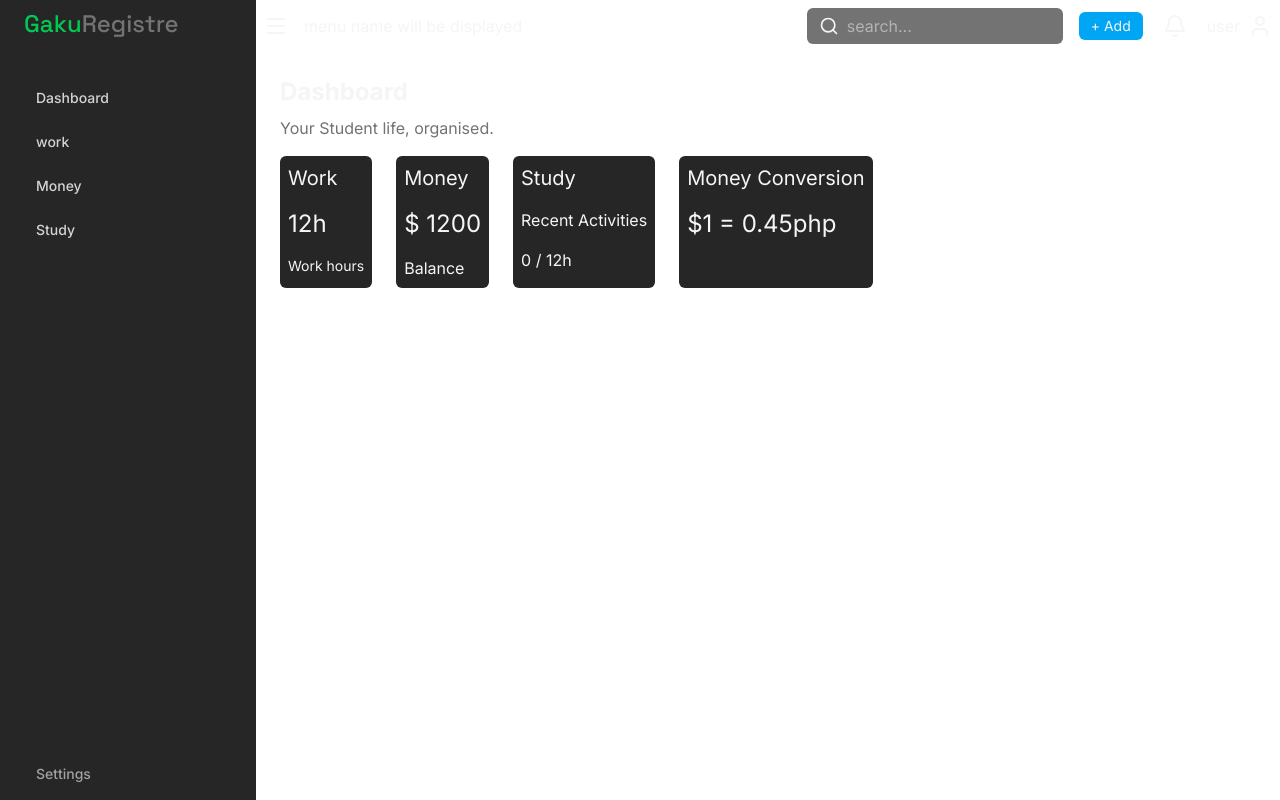
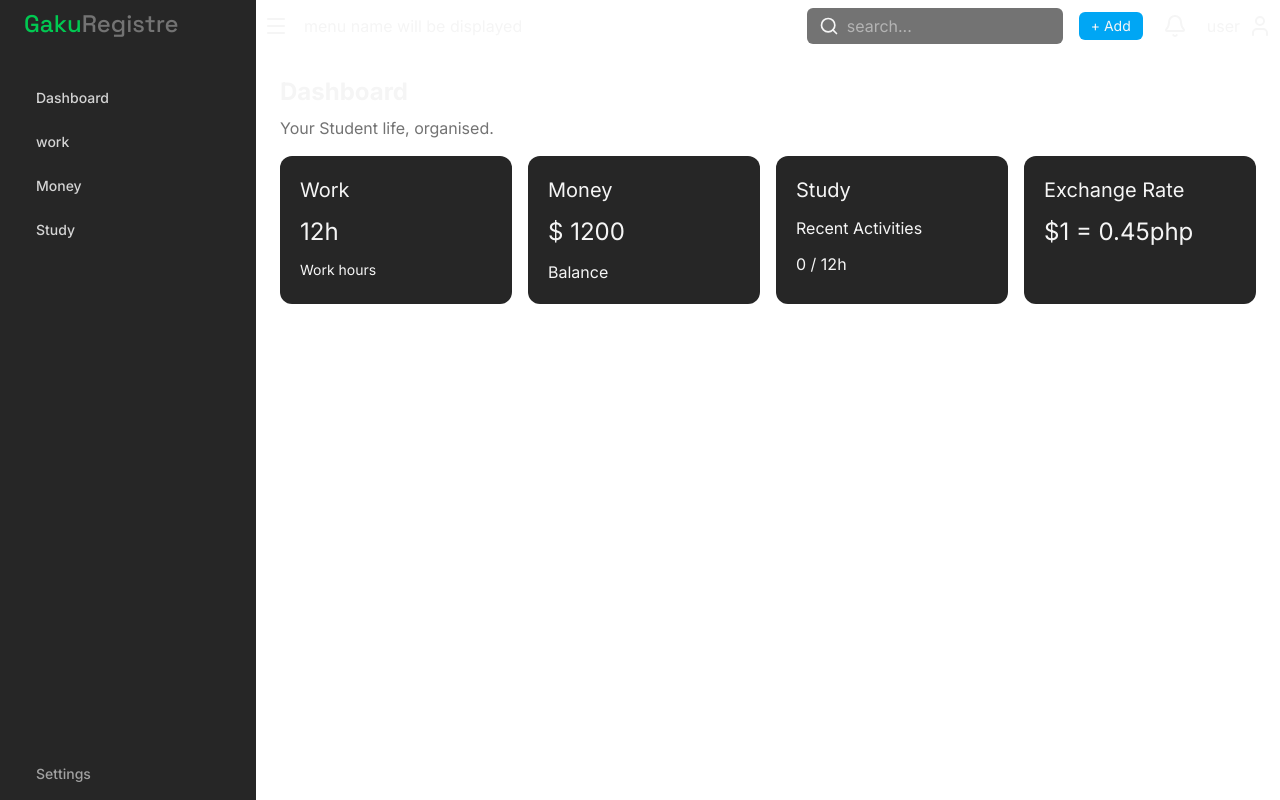
Before and after one commit to Kenny-still12/StudentOS, a React (Vite) app: page / in a window 1280 px wide. Built offline with nearby package versions, Linux system fonts and the light colour scheme.

Commit message:
Refactor Dashboard component: update card layout and styling for improved visual consistency

```diff
--- a/src/Pages/Dashboard.jsx
+++ b/src/Pages/Dashboard.jsx
@@ -7,32 +7,32 @@
                 <p className="text-neutral-500 mb-4">
                     Your Student life, organised.
                 </p>
-                <div className="flex gap-6 flex-wrap">
+                <div className="grid grid-cols-1 sm:grid-cols-2 xl:grid-cols-4 gap-4">
                     {/* Dashboard cards will go here */}
-                    <div className="bg-neutral-800 p-2 rounded-md flex flex-col items-start gap-4">
+                    <div className="bg-neutral-800 p-5 rounded-xl flex flex-col gap-3">
                         {/* Work */}
-                        <h1 className="text-xl">Work</h1>
+                        <h2 className="text-xl">Work</h2>
                         <p className="text-2xl">12h</p>
                         <p className="text-sm">Work hours</p>
                     </div>
 
-                    <div className="bg-neutral-800 p-2 rounded-md flex flex-col  gap-4">
+                    <div className="bg-neutral-800 p-5 rounded-xl flex flex-col gap-3">
                         {/* Money */}
-                        <h1 className="text-xl">Money</h1>
+                        <h2 className="text-xl">Money</h2>
                         <p className="text-2xl">$ 1200</p>
                         <p>Balance</p>
                     </div>
 
-                    <div className="bg-neutral-800 p-2 rounded-md flex flex-col gap-4" >
+                    <div className="bg-neutral-800 p-5 rounded-xl flex flex-col gap-3" >
                         {/* Study */}
-                        <h1 className="text-xl">Study</h1>
+                        <h2 className="text-xl">Study</h2>
                         <h2 className="">Recent Activities</h2>
                         <p>0 / 12h</p>
                     </div>
 
-                    <div className="bg-neutral-800 p-2 rounded-md flex flex-col gap-4">
+                    <div className="bg-neutral-800 p-5 rounded-xl flex flex-col gap-3">
                         {/* Money Conversion */}
-                        <h1 className="text-xl">Money Conversion</h1>
+                        <h2 className="text-xl">Exchange Rate</h2>
                         <p className="text-2xl">$1 = 0.45php</p>
                     </div>
                 </div>
```
